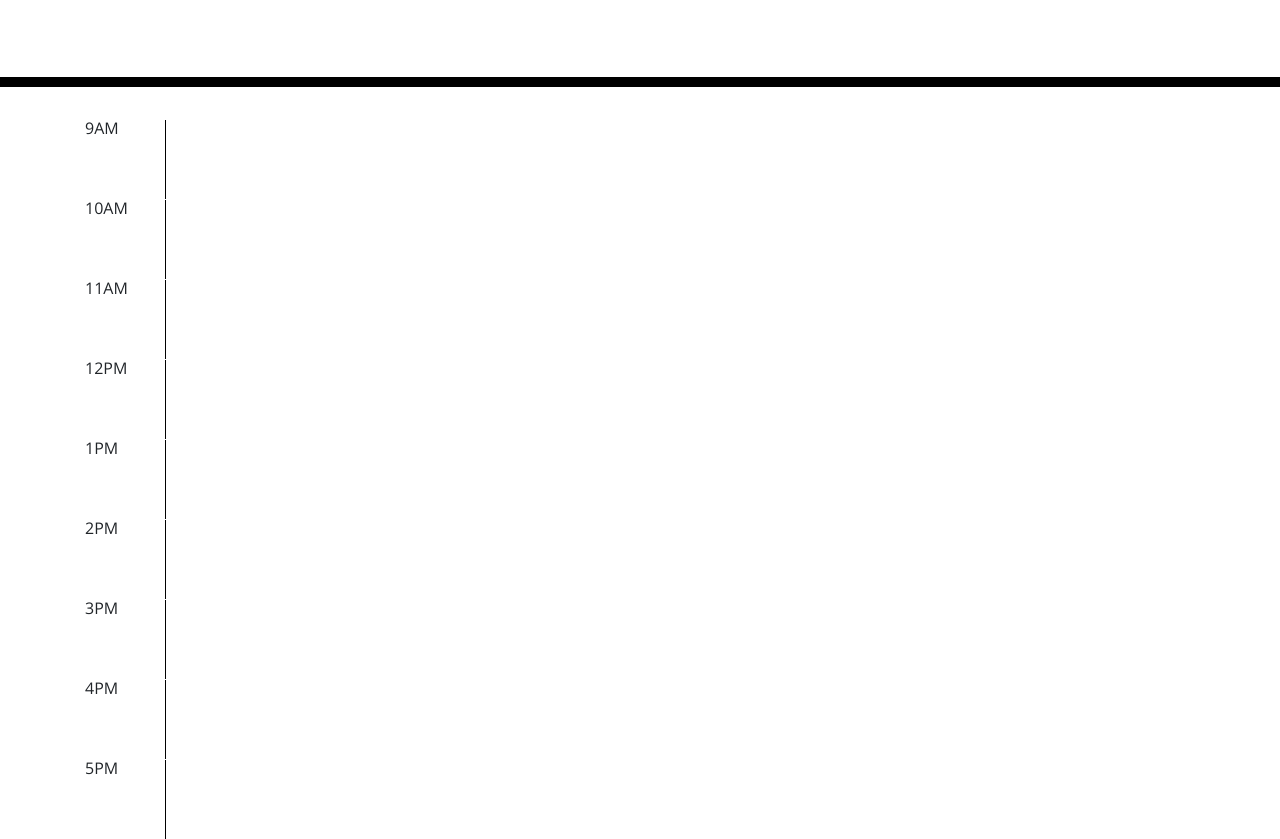
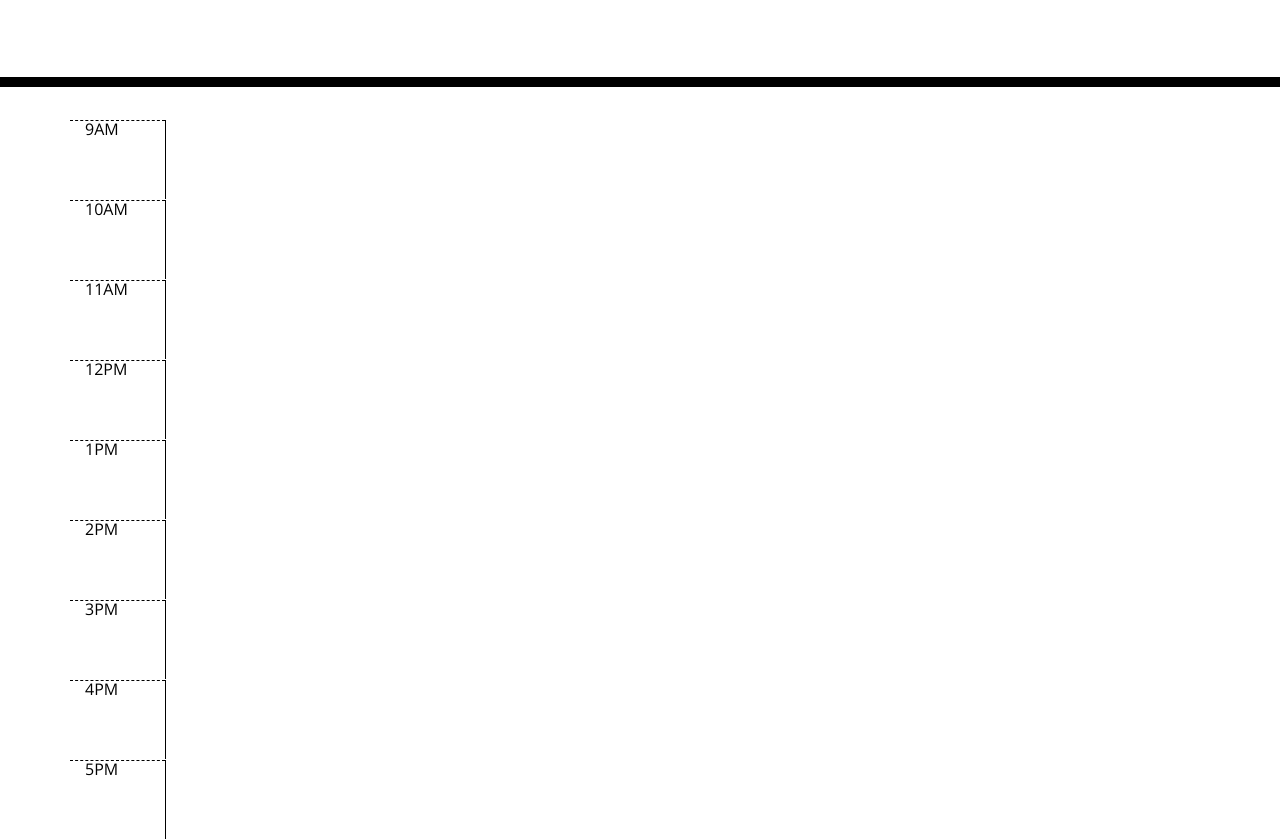
Before and after one commit to jrhee115/Event_Planner, a plain HTML site: page index.html in a window 1280 px wide. Shown: the part 181-1020 px from the top of the page. Drawn offline with nearby package versions, Linux system fonts and the light colour scheme; files that its build step writes are made by us from their sources.

Commit message:
fixed a spelling error

```diff
--- a/index.html
+++ b/index.html
@@ -31,39 +31,39 @@
     <div class="container">
       <!-- Timeblocks go here -->
       <div id='9am' class='row'>
-        <div class="col-sm-1 hpur">9AM</div>
+        <div class="col-sm-1 hour">9AM</div>
         <textarea class="col-sm-10 description"></textarea>
       </div>
       <div id='10am' class='row'>
-        <div class="col-sm-1 hpur">10AM</div>
+        <div class="col-sm-1 hour">10AM</div>
         <textarea class="col-sm-10 description"></textarea>
       </div>
       <div id='11am' class='row'>
-        <div class="col-sm-1 hpur">11AM</div>
+        <div class="col-sm-1 hour">11AM</div>
         <textarea class="col-sm-10 description"></textarea>
       </div>
       <div id='12pm' class='row'>
-        <div class="col-sm-1 hpur">12PM</div>
+        <div class="col-sm-1 hour">12PM</div>
         <textarea class="col-sm-10 description"></textarea>
       </div>
       <div id='1pm' class='row'>
-        <div class="col-sm-1 hpur">1PM</div>
+        <div class="col-sm-1 hour">1PM</div>
         <textarea class="col-sm-10 description"></textarea>
       </div>
       <div id='2pm' class='row'>
-        <div class="col-sm-1 hpur">2PM</div>
+        <div class="col-sm-1 hour">2PM</div>
         <textarea class="col-sm-10 description"></textarea>
       </div>
       <div id='3pm' class='row'>
-        <div class="col-sm-1 hpur">3PM</div>
+        <div class="col-sm-1 hour">3PM</div>
         <textarea class="col-sm-10 description"></textarea>
       </div>
       <div id='4pm' class='row'>
-        <div class="col-sm-1 hpur">4PM</div>
+        <div class="col-sm-1 hour">4PM</div>
         <textarea class="col-sm-10 description"></textarea>
       </div>
       <div id='5pm' class='row'>
-        <div class="col-sm-1 hpur">5PM</div>
+        <div class="col-sm-1 hour">5PM</div>
         <textarea class="col-sm-10 description"></textarea>
       </div>
     </div>
```
